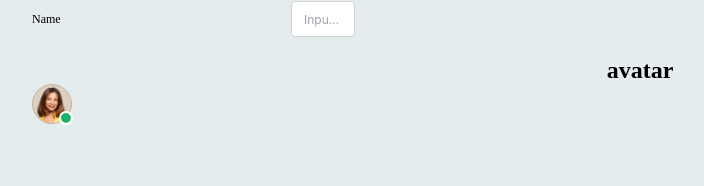
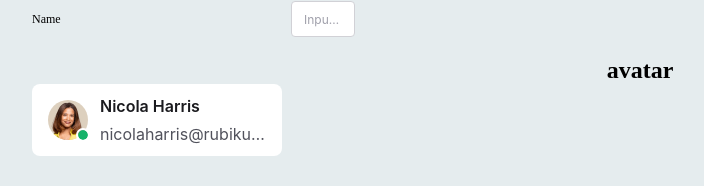
Before and after one commit to Dimatuzkoff/react-components, a React (Vite) app: page / in a window 1280 px wide. Shown: the part 611-797 px from the top of the page, without its empty margins (0-704 px from the left). Built offline with nearby package versions, Linux system fonts and the light colour scheme.

Commit message:
added heading and paragraph to avatar component

```diff
--- a/src/App.tsx
+++ b/src/App.tsx
@@ -17,7 +17,7 @@ function App() {
             <Input placeholder="Input..." iconBefore={iconBefore} type='email' label="Email" uiType="outline" quiet tooltipText="This is a tooltip This is a tooltip This is a tooltip This is a tooltip " />
             <Input placeholder="Input..." type='text' alignment="left" label="Name" labelPosition="side" />
             <h2>avatar</h2>
-            <Avatar image={avatar} indicator />
+            <Avatar image={avatar} indicator background="primary" heading="Nicola Harris" paragraph="nicolaharris@rubikui.com" />
 
         </>
     )
--- a/src/Avatar.module.scss
+++ b/src/Avatar.module.scss
@@ -7,13 +7,17 @@ $avatar-bg-image-color: rgba(221, 208, 190, 1);
 $avatar-border-image-color: rgb(192, 181, 166);
 $focus-border-color: rgba(46, 144, 250, 0.24);
 $indicator-bg-color: rgba(23, 178, 106, 1);
+$heading-text-color: rgba(26, 26, 30, 1);
+$paragraph-text-color: rgba(81, 82, 92, 1);
 
 .avatarWrapper {
-    display: block;
+    display: flex;
+    flex-direction: row;
+    align-items: center;
     width: max-content;
-    white-space: nowrap;
-    text-overflow: ellipsis;
     border-radius: 8px;
+    font-family: "Inter", sans-serif;
+
 
     &.bgDefault {
         background-color: transparent;
@@ -33,119 +37,83 @@ $indicator-bg-color: rgba(23, 178, 106, 1);
 
 
 
-    &.size16 {
-        width: 172px;
-
-        & .indicator {
-            width: 4px;
-            height: 4px;
-        }
+    &.size16 .avatarInfo {
+        width: 94px;
+        margin-left: 6px;
     }
 
     &.paddingWrapper.size16 {
         padding: 2px 4px;
     }
 
-    &.size24 {
-        width: 184px;
-
-        & .indicator {
-            width: 6px;
-            height: 6px;
-        }
+    &.size24 .avatarInfo {
+        width: 118px;
+        margin-left: 8px;
     }
 
     &.paddingWrapper.size24 {
         padding: 4px 6px;
     }
 
-    &.size28 {
-        width: 200px;
-
-        & .indicator {
-            width: 6px;
-            height: 6px;
-        }
+    &.size28 .avatarInfo {
+        width: 130px;
+        margin-left: 8px;
     }
 
     &.paddingWrapper.size28 {
         padding: 6px;
     }
 
-    &.size32 {
-        width: 216px;
-
-        & .indicator {
-            width: 8px;
-            height: 8px;
-        }
+    &.size32 .avatarInfo {
+        width: 143px;
+        margin-left: 10px;
     }
 
     &.paddingWrapper.size32 {
         padding: 8px 12px;
     }
 
-    &.size36 {
-        width: 234px;
-
-        & .indicator {
-            width: 8px;
-            height: 8px;
-        }
+    &.size36 .avatarInfo {
+        width: 155px;
+        margin-left: 10px;
     }
 
     &.paddingWrapper.size36 {
         padding: 10px 12px;
     }
 
-    &.size40 {
-        width: 250px;
+    &.size40 .avatarInfo {
+        width: 166px;
+        height: 48px; //убрать і налазіт на індикатор
+        margin-left: 12px;
 
-        & .indicator {
-            width: 10px;
-            height: 10px;
-        }
     }
 
     &.paddingWrapper.size40 {
         padding: 12px 16px;
-
-
     }
 
-    &.size44 {
-        width: 262px;
-
-        & .indicator {
-            width: 10px;
-            height: 10px;
-        }
+    &.size44 .avatarInfo {
+        width: 178px;
+        margin-left: 12px;
     }
 
     &.paddingWrapper.size44 {
         padding: 14px 16px;
     }
 
-    &.size48 {
-        width: 282px;
-
-        & .indicator {
-            width: 12px;
-            height: 12px;
-        }
+    &.size48 .avatarInfo {
+        width: 190px;
+        margin-left: 12px;
     }
 
     &.paddingWrapper.size48 {
         padding: 16px;
     }
 
-    &.size56 {
-        width: 310px;
-
-        & .indicator {
-            width: 14px;
-            height: 14px;
-        }
+    &.size56 .avatarInfo {
+        width: 190px;
+        margin-left: 16px;
     }
 
     &.paddingWrapper.size56 {
@@ -157,7 +125,6 @@ $indicator-bg-color: rgba(23, 178, 106, 1);
         align-items: center;
         justify-content: center;
         position: relative;
-        font-family: "Inter", sans-serif;
         font-weight: 600;
         border-radius: 50%;
 
@@ -191,6 +158,11 @@ $indicator-bg-color: rgba(23, 178, 106, 1);
         height: 16px;
         font-size: 12px;
         line-height: 20px;
+
+        & .indicator {
+            width: 4px;
+            height: 4px;
+        }
     }
 
     &.size24 .containerImg {
@@ -198,6 +170,11 @@ $indicator-bg-color: rgba(23, 178, 106, 1);
         height: 24px;
         font-size: 12px;
         line-height: 20px;
+
+        & .indicator {
+            width: 6px;
+            height: 6px;
+        }
     }
 
     &.size28 .containerImg {
@@ -205,6 +182,11 @@ $indicator-bg-color: rgba(23, 178, 106, 1);
         height: 28px;
         font-size: 12px;
         line-height: 20px;
+
+        & .indicator {
+            width: 6px;
+            height: 6px;
+        }
     }
 
     &.size32 .containerImg {
@@ -212,6 +194,11 @@ $indicator-bg-color: rgba(23, 178, 106, 1);
         height: 32px;
         font-size: 14px;
         line-height: 24px;
+
+        & .indicator {
+            width: 8px;
+            height: 8px;
+        }
     }
 
     &.size36 .containerImg {
@@ -219,6 +206,11 @@ $indicator-bg-color: rgba(23, 178, 106, 1);
         height: 36px;
         font-size: 14px;
         line-height: 24px;
+
+        & .indicator {
+            width: 8px;
+            height: 8px;
+        }
     }
 
     &.size40 .containerImg {
@@ -226,6 +218,11 @@ $indicator-bg-color: rgba(23, 178, 106, 1);
         height: 40px;
         font-size: 16px;
         line-height: 24px;
+
+        & .indicator {
+            width: 10px;
+            height: 10px;
+        }
     }
 
     &.size44 .containerImg {
@@ -233,6 +230,11 @@ $indicator-bg-color: rgba(23, 178, 106, 1);
         height: 44px;
         font-size: 16px;
         line-height: 24px;
+
+        & .indicator {
+            width: 10px;
+            height: 10px;
+        }
     }
 
     &.size48 .containerImg {
@@ -240,6 +242,11 @@ $indicator-bg-color: rgba(23, 178, 106, 1);
         height: 48px;
         font-size: 18px;
         line-height: 28px;
+
+        & .indicator {
+            width: 12px;
+            height: 12px;
+        }
     }
 
     &.size56 .containerImg {
@@ -247,14 +254,45 @@ $indicator-bg-color: rgba(23, 178, 106, 1);
         height: 56px;
         font-size: 20px;
         line-height: 28px;
+
+        & .indicator {
+            width: 14px;
+            height: 14px;
+        }
     }
 
     & .containerImg img {
         width: 100%;
         height: 100%;
         border-radius: 50%;
+    }
 
+    & .avatarInfo {
+        display: flex;
+        flex-direction: column;
+        align-items: start;
+        justify-content: space-between;
 
+        & .avatarHeading {
+            width: 100%;
+            text-align: left;
+            font-weight: 600;
+            color: $heading-text-color;
+            white-space: nowrap;
+            text-overflow: ellipsis;
+            overflow: hidden;
+        }
+
+        & .avatarParagraph {
+            width: 100%;
+            text-align: left;
+            font-weight: 400;
+            color: $paragraph-text-color;
+            white-space: nowrap;
+            text-overflow: ellipsis;
+            overflow: hidden;
+
+        }
     }
 
 }
--- a/src/Avatar.tsx
+++ b/src/Avatar.tsx
@@ -48,10 +48,15 @@ const Avatar: FC<AvatarProps> = ({
                     {image || (<span >OR</span>)}
                     {indicator && (<div className={clsx(styles.indicator)}></div>)}
                 </div>
-                <div className={clsx(styles.avatarInfo)}>
+                <div className={clsx({
+                    [styles.avatarInfo]: (heading || paragraph) || (background === "primary") || (background === "secondary"),
+                })}>
                     <span className={clsx(styles.avatarHeading)}>
+                        {heading}
                     </span>
-                    <span className={clsx(styles.avatar)}></span>
+                    <span className={clsx(styles.avatarParagraph)}>
+                        {paragraph}
+                    </span>
                 </div>
             </div>
         </>
```
